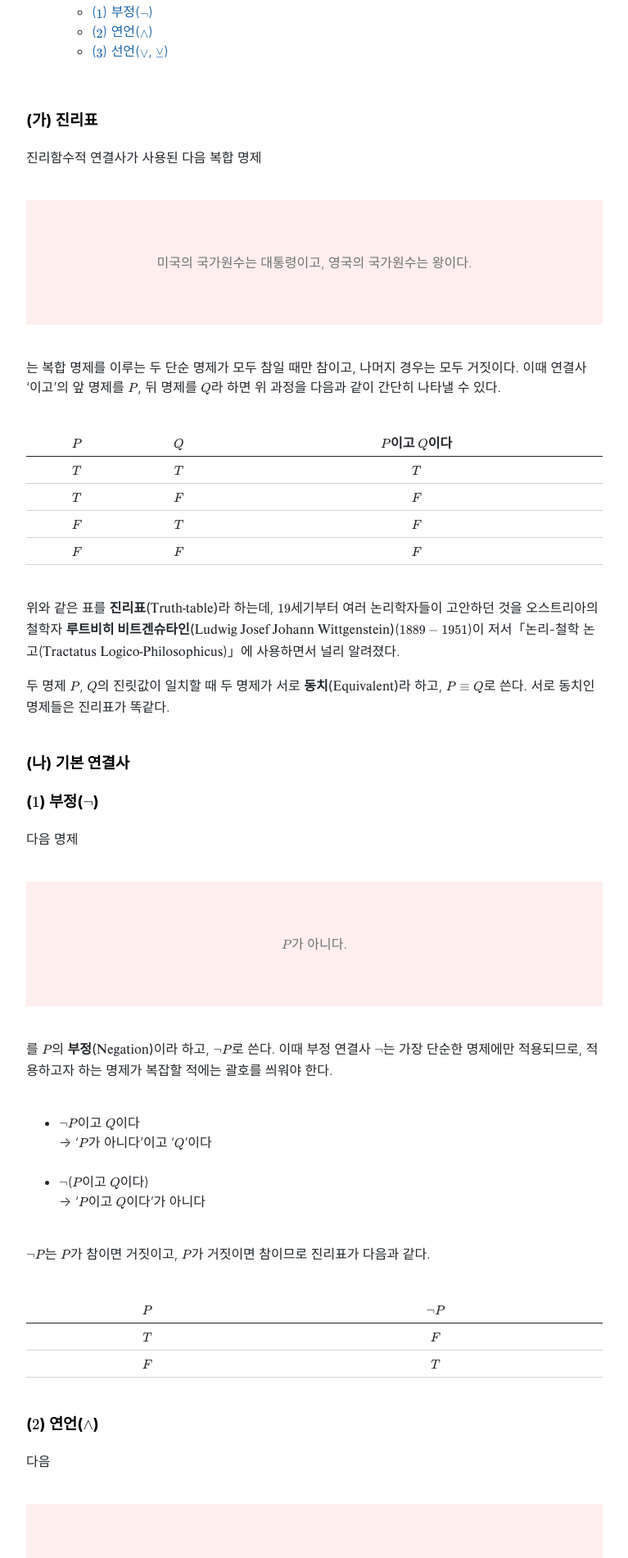
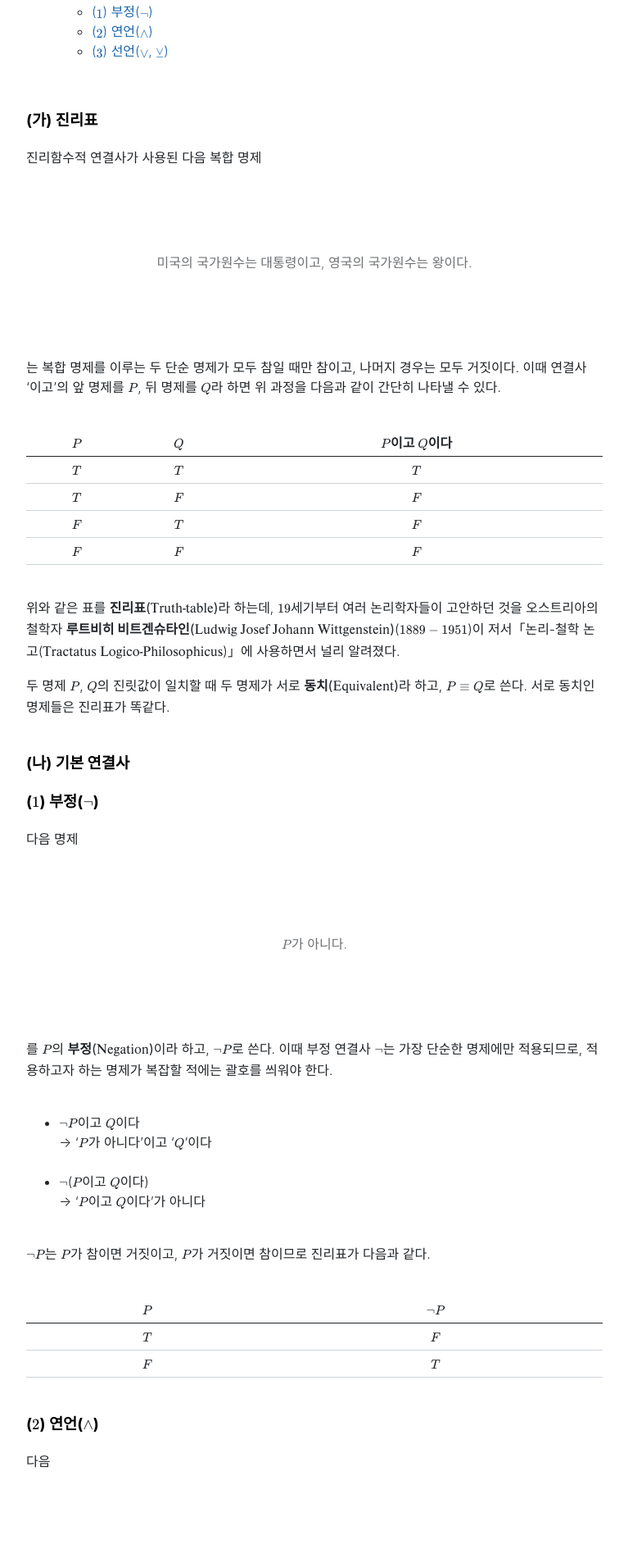
Before and after one commit to Log-zero/Log-zero.github.io, a Jekyll site: the page built from _posts/2026-01-24-진리함수적-연결사.md, in a window 1280 px wide. Shown: the part 320-2220 px from the top of the page at 82% size, without its empty margins (256-1023 px from the left). Built offline with Jekyll 4.4.1, drawn with Linux system fonts in a browser that asks for light colours; nearby versions of some CDN libraries.

Commit message:
blockquote

```diff
--- a/assets/css/blockquote.css
+++ b/assets/css/blockquote.css
@@ -9,9 +9,6 @@ article.post blockquote {
   border: none;
   text-align: center;
   font-style: normal;
-  background: rgba(255, 0, 0, 0.1);
-}
-
 }
 
 article.post blockquote p {
```
